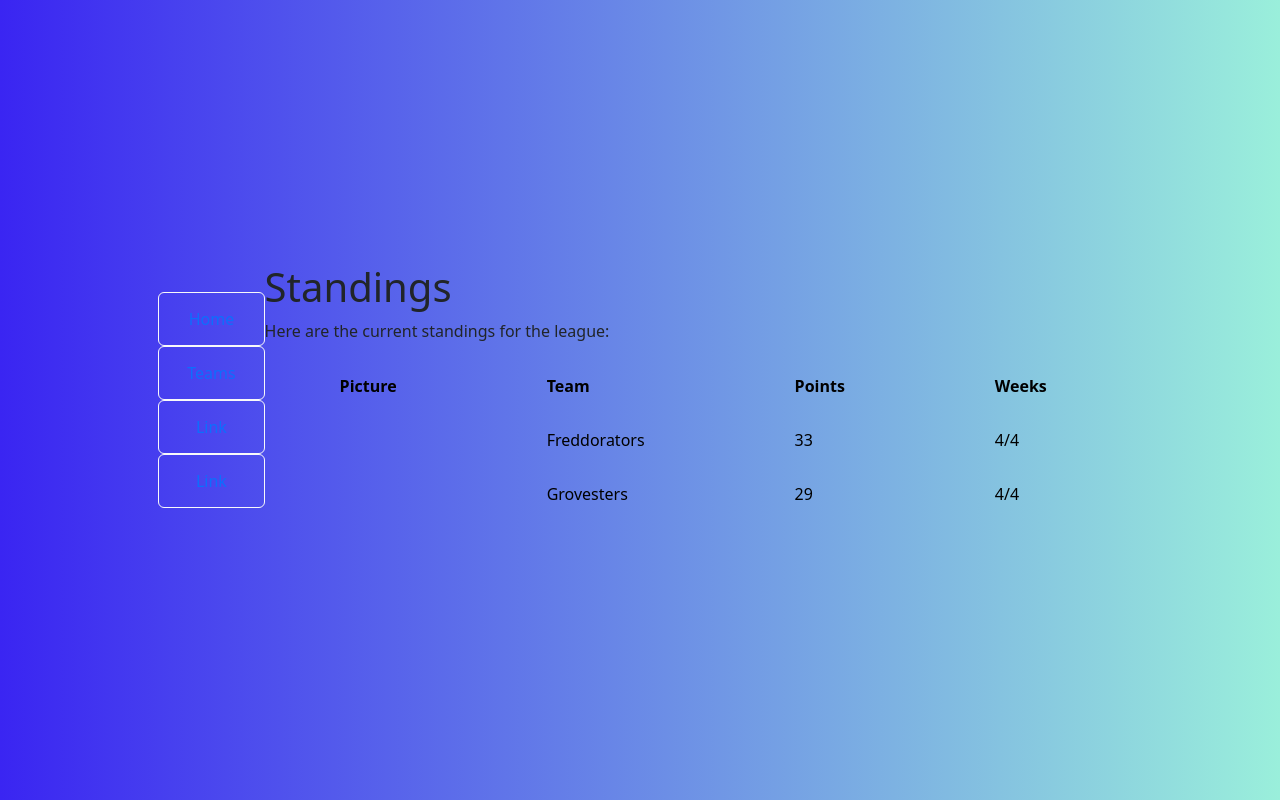
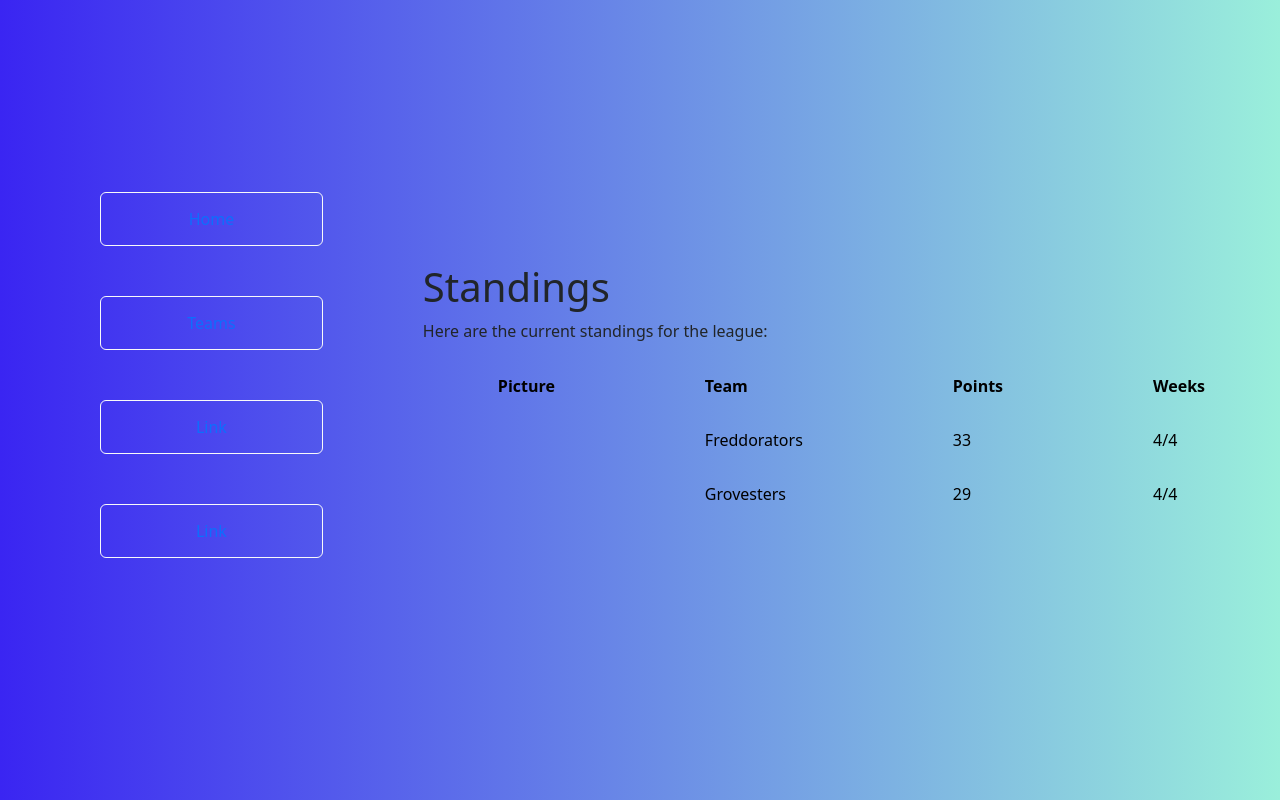
Before and after one commit to sawincp/mapta-spring-league, a Next.js app: page / in a window 1280 px wide. Built offline with nearby package versions, Linux system fonts and the light colour scheme.

Commit message:
update nav and table css properties

```diff
--- a/src/app/Table.module.css
+++ b/src/app/Table.module.css
@@ -1,10 +1,4 @@
-body{
-     /* --- Centering styles --- */
-  display: flex; /* 1. Enable Flexbox layout */
-  justify-content: center; /* 2. Center content horizontally along the main axis */
-  align-items: center; /* 3. Center content vertically along the cross axis */
-  min-height: 100vh; /* 4. Ensure body is at least the full height of the viewport */
-}
+
 
 .standings-table th,
 .standings-table td {
@@ -15,5 +9,5 @@ body{
 
 .standings-table th,
 .standings-table td {
-  padding: 15px 75px !important; /* Example padding: 10px top/bottom, 15px left/right */
+  padding: 15px 75px !important;
 }
--- a/src/app/components/home/sidenav.js
+++ b/src/app/components/home/sidenav.js
@@ -4,6 +4,7 @@ import Button from "react-bootstrap/Button";
 
 export default function Sidenav() {
   return (
+    <div className="sideNav-container">
       <Nav defaultActiveKey="/" className="flex-column">
         <Button variant="outline-light">
           <Nav.Link href="/">Home</Nav.Link>
@@ -18,5 +19,6 @@ export default function Sidenav() {
           <Nav.Link eventKey={"link-3"}>Link</Nav.Link>
         </Button>
       </Nav>
+    </div>
   );
 }
--- /dev/null
+++ b/src/app/font.js
@@ -0,0 +1,7 @@
+import { Roboto_Mono } from "next/font/google";
+
+export const robotoMono = Roboto_Mono({
+  subsets: ["latin"],
+  weight: ["400", "500", "700"],
+  variable: "--font-roboto-mono",
+});
--- a/src/app/globals.css
+++ b/src/app/globals.css
@@ -1,30 +1,26 @@
-
 
 body {
+  /* Use flexbox for layout */
+  display: flex;
+  /* Align items to the top initially (vertical alignment) */
+  align-items: center;
+  /* Align items to the start (left) horizontally */
+  justify-content: flex-start;
+  min-height: 100vh;
   background: linear-gradient(
     to right,
     #3a25f2,
     #9aefdb
   );
-  margin: 0; /* Remove default body margin */
-
-  /* --- Centering styles --- */
-  /* display: flex;
-  justify-content: center;
-  align-items: center;
-  min-height: 100vh;  */
-
+  /* Remove default body padding and margin if present */
+  padding: 0;
+  margin: 0;
 }
 
-
-/* .standings-table th,
-.standings-table td {
-    text-align: left;
-    background-color: transparent !important;
-    border: none;
-} */
-
-/* .standings-table th,
-.standings-table td {
-  padding: 15px 75px !important;
-} */
+.sideNav-container {
+ width: 450px;
+ padding: 100px;
+}
+.sideNav-container button {
+  margin-bottom: 50px;
+}
--- a/src/app/layout.js
+++ b/src/app/layout.js
@@ -1,18 +1,15 @@
-import { Geist, Geist_Mono } from "next/font/google";
+import { Inter } from 'next/font/google';
 import "./globals.css";
 import 'bootstrap/dist/css/bootstrap.min.css';
 import Sidenav from "./components/home/sidenav";
 
 
-const geistSans = Geist({
-  variable: "--font-geist-sans",
-  subsets: ["latin"],
+const inter = Inter({
+  subsets: ['latin'],
+  display: 'swap',
 });
 
-const geistMono = Geist_Mono({
-  variable: "--font-geist-mono",
-  subsets: ["latin"],
-});
+
 
 export const metadata = {
   title: "MAPTA Spring League",
@@ -21,9 +18,8 @@ export const metadata = {
 
 export default function RootLayout({ children }) {
   return (
-    <html lang="en">
-      <body
-        className={`${geistSans.variable} ${geistMono.variable} antialiased`}>
+    <html lang="en" className={inter.className}>
+      <body>
         <Sidenav />
         {children}
       </body>
--- a/src/app/page.js
+++ b/src/app/page.js
@@ -1,10 +1,18 @@
 import Table from "react-bootstrap/Table";
 import styles from './Table.module.css'
+import { Roboto_Mono } from 'next/font/google';
+
+export const roboto_mono = Roboto_Mono({
+  subsets: ['latin'],
+  display: 'swap',
+  variable: '--font-roboto-mono', // Define another CSS variable
+});
+
 
 export default function Home() {
   return (
     <div className={styles['table-container']} >
-      <h1>Standings</h1>
+      <h1 >Standings</h1>
       <p>Here are the current standings for the league:</p>
       <Table className={styles['standings-table']}  bordered={false} hover>
         <thead>
```
Lines whose indentation alone changed are shown as unchanged.
